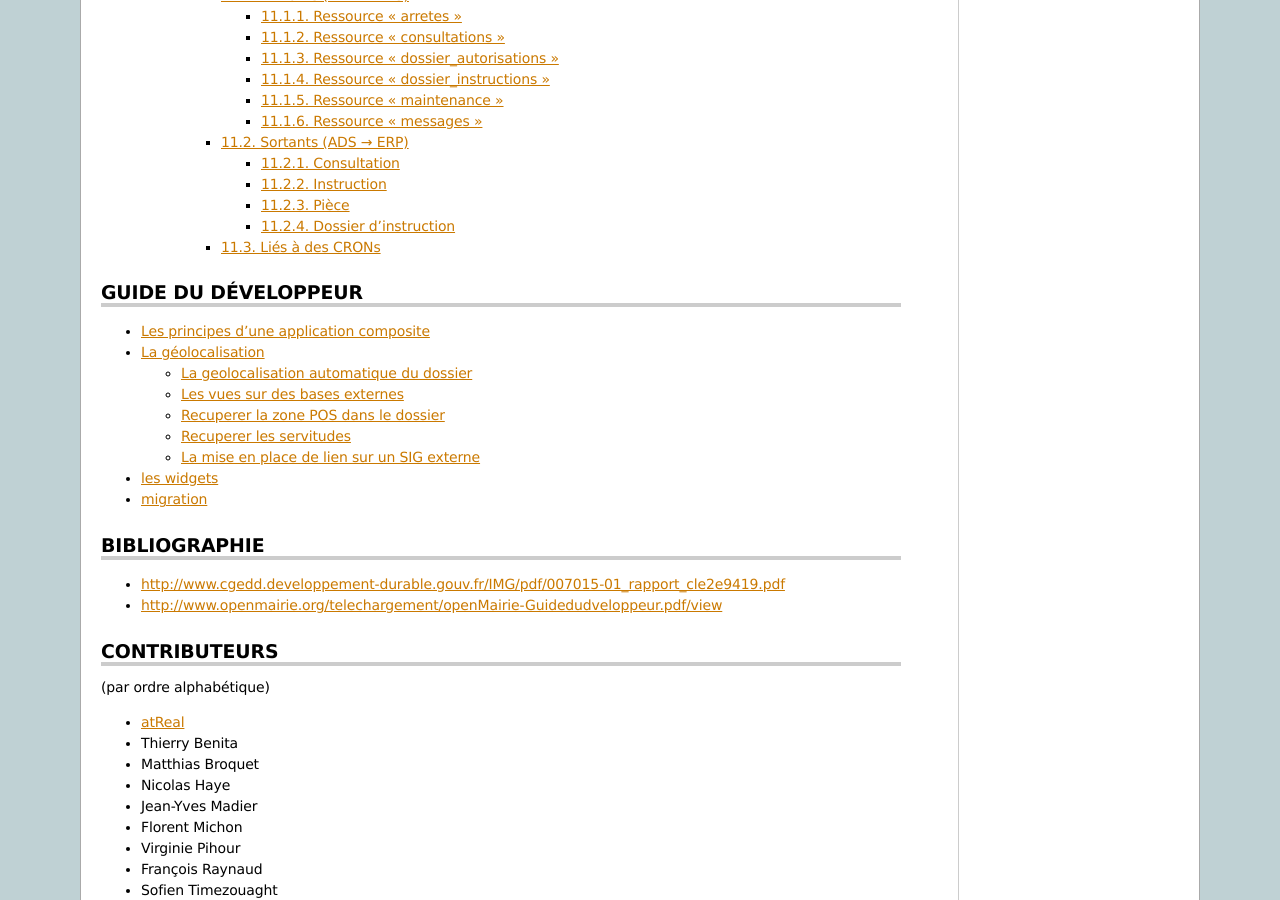
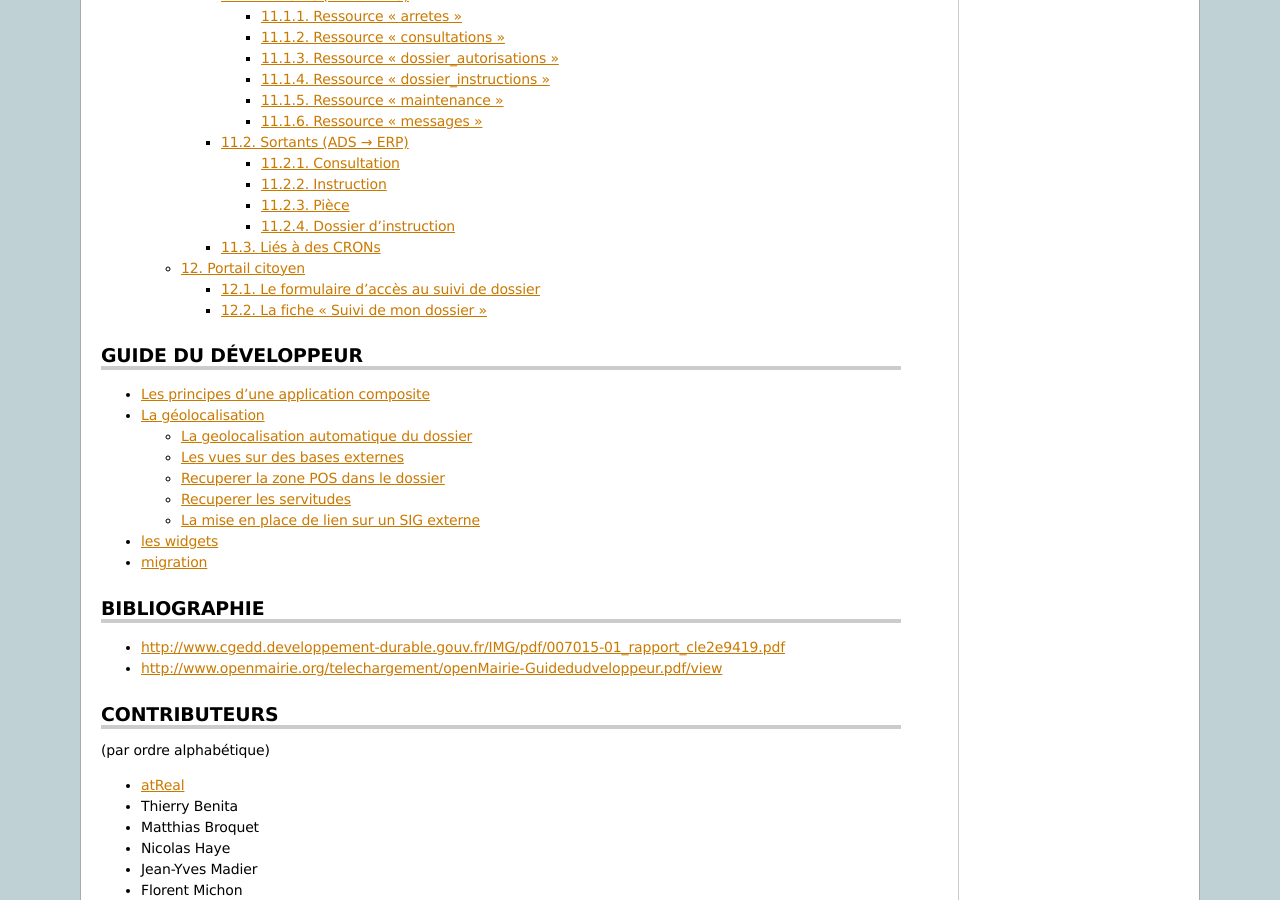
Before and after one commit to mpavaux/openads-documentation, a Sphinx documentation site: the page built from source/index.rst, in a window 1280 px wide and 900 px high, scrolled down 4717 px. Built offline with Sphinx 7.4.7, drawn with Linux system fonts in a browser that asks for light colours; some of the changed lines change nothing that is shown.

Commit message:
Ajout de documentation sur le portail citoyen

```diff
--- a/source/manuel_utilisateur/index.rst
+++ b/source/manuel_utilisateur/index.rst
@@ -19,3 +19,4 @@
     parametrage.rst
     administration.rst
     web_services_rest.rst
+    portail_citoyen.rst
--- /dev/null
+++ b/source/manuel_utilisateur/portail_citoyen.rst
@@ -0,0 +1,44 @@
+.. _portail_citoyen:
+
+###############
+Portail citoyen
+###############
+
+.. _portail_citoyen_page_acces:
+
+Le formulaire d'accès au suivi de dossier
+#########################################
+
+Si l'option accès portail citoyen détaillée dans :ref:`cette rubrique <parametrage_parametre>`
+est activée, les pétitionnaires ont la possibilité de suivre l'avancement de leur demande
+en temps réel par le biais du portail citoyen, en se munissant simplement de leurs
+identifiants.
+
+.. image:: portail_citoyen_formulaire_acces.png
+
+Les informations à saisir sont :
+
+* **Numéro de dossier** : Le numéro de dossier d'autorisation ou de dossier d'instruction,
+  qui apparaît sur tous les documents: récépissés, arrêtés etc.
+
+* **Clé d'accès** : La clé d'accès au portail citoyen qui est par défaut présente sur tous
+  les récépissés, sur la lettre type "information d'accès citoyen", ou encore sur la fiche
+  détaillée du dossier d'instruction, dans le champ pétitionnaire.
+
+La fiche "Suivi de mon dossier"
+###############################
+
+La visualisation contient deux blocs d'informations :
+
+.. image:: portail_citoyen_suivi_dossier.png
+
+- **En cours de validité** : informations des dossiers d'instructions soumis à un arrété.
+
+    * En noir : les informations importantes en cours de validité
+    * En vert : la liste des lots et leurs petitionnaire principal en cours de validité
+    * En rouge : la liste des décisions en cours de validité
+
+- **En cours d'instruction** : données du dossier d'instruction en cours d'instruction.
+
+    * En noir : les informations importantes en cours d'instruction
+    * En vert : la liste des lots et leur pétitionnaire principal en cours d'instruction
```
Also changed, not shown: source/manuel_utilisateur/portail_citoyen_formulaire_acces.png (added), source/manuel_utilisateur/portail_citoyen_suivi_dossier.png (added).
